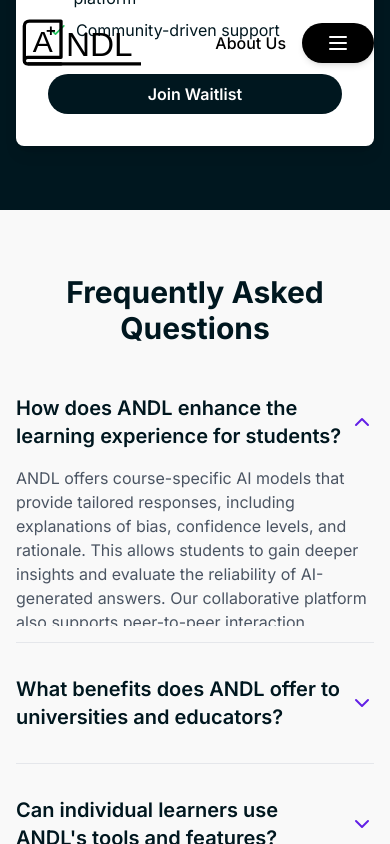
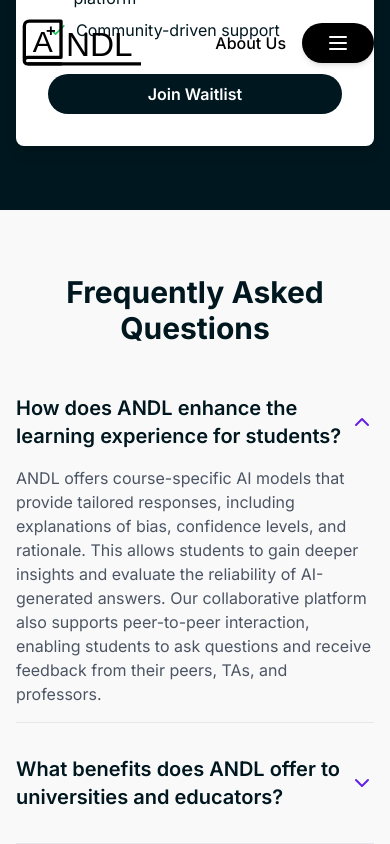
Before and after one commit to ANDL-AI/andl-promotion, a Next.js app: page / in a window 390 px wide. Both pictures are taken after a click on the element "How does ANDL enhance the learning experience for students?". Shown: the part 2480-3324 px from the top of the page. Built offline with nearby package versions, Linux system fonts and the light colour scheme; no server answers.

Commit message:
faq responsiveness

```diff
--- a/components/faq-dropdown-card.tsx
+++ b/components/faq-dropdown-card.tsx
@@ -2,9 +2,9 @@
 import { ChevronDown, ChevronUp } from 'lucide-react'
 
 export default function FAQ() {
-  const [openFAQ, setOpenFAQ] = useState(null)
+  const [openFAQ, setOpenFAQ] = useState<number | null>(null)
 
-  const toggleFAQ = (index: any) => {
+  const toggleFAQ = (index: number) => {
     setOpenFAQ(openFAQ === index ? null : index)
   }
 
@@ -41,10 +41,10 @@
             </div>
             <div
               className={`mt-4 overflow-hidden transition-all duration-300 ease-in-out ${
-                openFAQ === index ? 'max-h-40 opacity-100' : 'max-h-0 opacity-0'
+                openFAQ === index ? 'max-h-60 opacity-100' : 'max-h-0 opacity-0'
               }`}
             >
-              <p className="text-gray-600">{faq.answer}</p>
+              <p className="text-gray-600 pb-4">{faq.answer}</p>
             </div>
           </div>
         ))}
```
